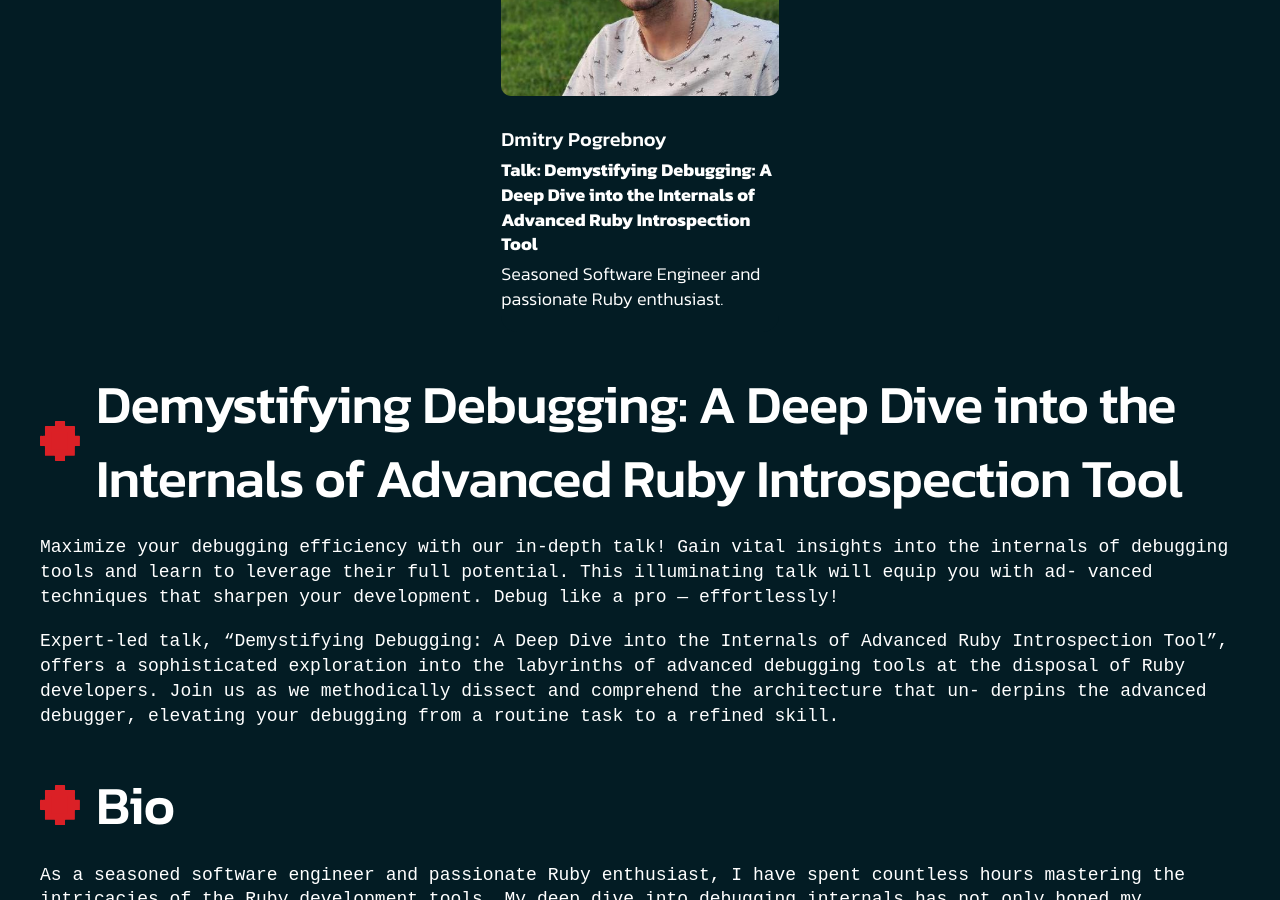
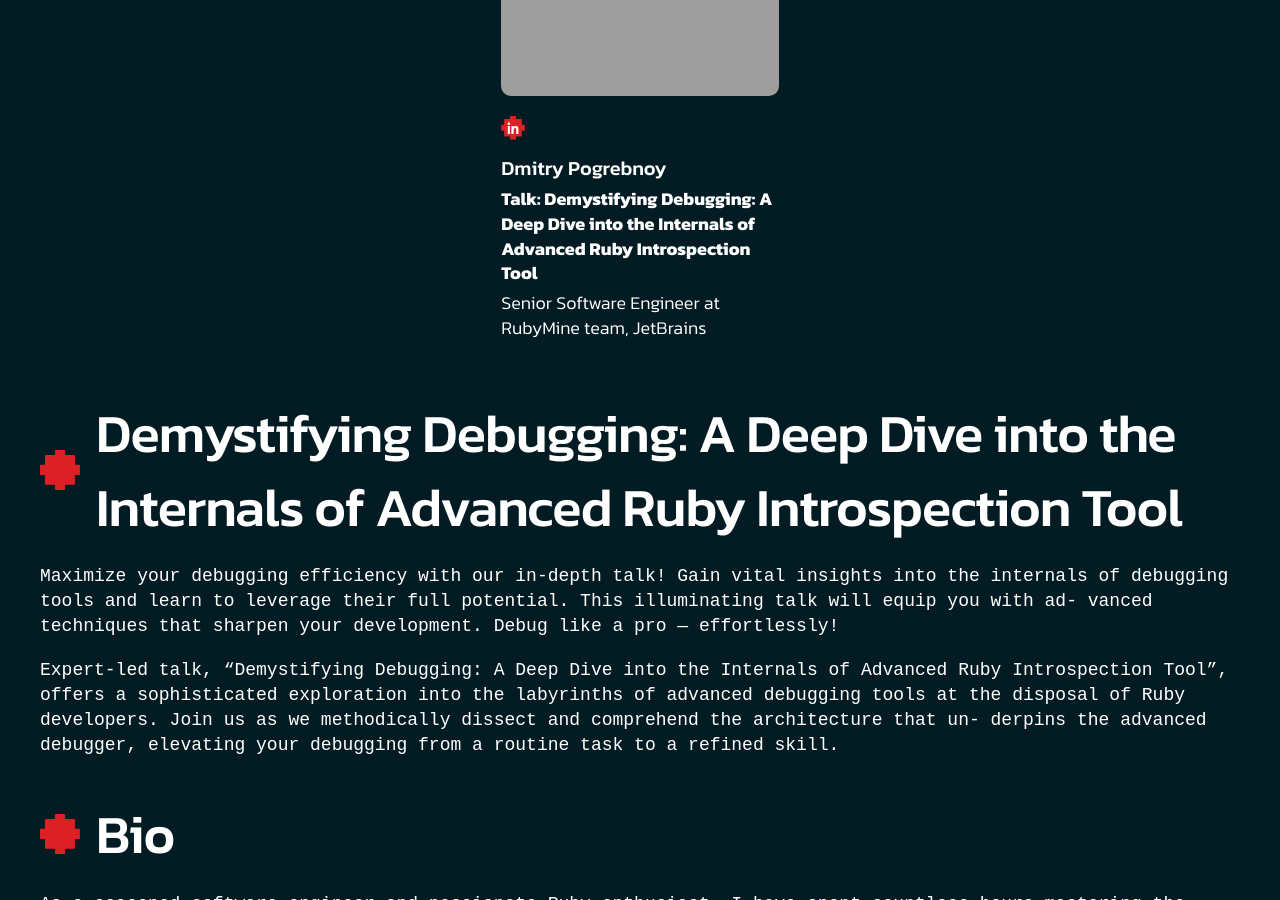
Before and after one commit to euruko/2024.euruko.org, a Jekyll site: the page built from speakers/dmitry_pogrebnoy.html, in a window 1280 px wide and 900 px high, scrolled down 397 px. Built offline with Jekyll 4.4.1, drawn with Linux system fonts in a browser that asks for light colours; comment, search, counter and statistics services are not loaded; grey boxes are pictures that could not be loaded.

Commit message:
dmitry changes.

```diff
--- a/_includes/agenda/agenda_day_one.html
+++ b/_includes/agenda/agenda_day_one.html
@@ -136,7 +136,7 @@
         </div>
       </div>
       <div class="schedule__item">
-        <a href="/speakers/dmitry_pogrebnoy" class="schedule__item__image" style="background: url(/assets/images/speakers/dmitry_pogrebnoy.jpeg) center center / cover no-repeat;"></a>
+        <a href="/speakers/dmitry_pogrebnoy" class="schedule__item__image" style="background: url(/assets/images/speakers/dmitry_pogrebnoy.jpg) center center / cover no-repeat;"></a>
         <div class="schedule__item__content">
           <h5 class="schedule__item__title">Demystifying Debugging: A Deep Dive into the Internals of Advanced Ruby Introspection Tool </h5>
           <p class="schedule__item__speaker">Dmitry Pogrebnoy</p>
--- a/all_speakers.html
+++ b/all_speakers.html
@@ -308,17 +308,18 @@ layout: page
         <div class="cards__item col--1-4 col--md-1-2 col--sm-100">
           <div class="card card--speaker">
             <a href="/speakers/dmitry_pogrebnoy">
-              <div class="card__image" style="background-image: url('/assets/images/speakers/dmitry_pogrebnoy.jpeg');">
+              <div class="card__image" style="background-image: url('/assets/images/speakers/dmitry_pogrebnoy.jpg');">
               </div>
             </a>
             <div class="card__body">
               <ul class="card__socials">
                 <li class="card__socials__item">
+                  <a href="https://www.linkedin.com/in/dmitrypogrebnoy/" target="_blank" class="card__socials__link for-linkedin"></a>
                 </li>
               </ul>
               <h4 class="card__name">Dmitry Pogrebnoy</h4>
               <p class="card__note text--bold">Talk: Demystifying Debugging: A Deep Dive into the Internals of Advanced Ruby Introspection Tool</p>
-              <p class="card__note">Seasoned Software Engineer and passionate Ruby enthusiast.</p>
+              <p class="card__note">Senior Software Engineer at RubyMine team, JetBrains</p>
             </div>
           </div>
         </div>
--- a/speakers/dmitry_pogrebnoy.html
+++ b/speakers/dmitry_pogrebnoy.html
@@ -9,18 +9,19 @@ layout: page
       <div class="cards mb--2">
         <div class="cards__item col--1-4 col--md-1-2 col--sm-100">
           <div class="card card--speaker">
-            <a href="/speakers/dmitry_pogrebnoy">
-              <div class="card__image" style="background-image: url('/assets/images/speakers/dmitry_pogrebnoy.jpeg');">
+            <a href="https://www.linkedin.com/in/dmitrypogrebnoy/" target="_blank">
+              <div class="card__image" style="background-image: url('/assets/images/speakers/dmitry_pogrebnoy.jpg');">
               </div>
             </a>
             <div class="card__body">
               <ul class="card__socials">
                 <li class="card__socials__item">
+                  <a href="https://www.linkedin.com/in/dmitrypogrebnoy/" target="_blank" class="card__socials__link for-linkedin"></a>
                 </li>
               </ul>
               <h4 class="card__name">Dmitry Pogrebnoy</h4>
               <p class="card__note text--bold">Talk: Demystifying Debugging: A Deep Dive into the Internals of Advanced Ruby Introspection Tool</p>
-              <p class="card__note">Seasoned Software Engineer and passionate Ruby enthusiast.</p>
+              <p class="card__note">Senior Software Engineer at RubyMine team, JetBrains</p>
             </div>
           </div>
         </div>
```
Also changed, not shown: assets/images/speakers/dmitry_pogrebnoy.jpeg (deleted), 1 other file.
